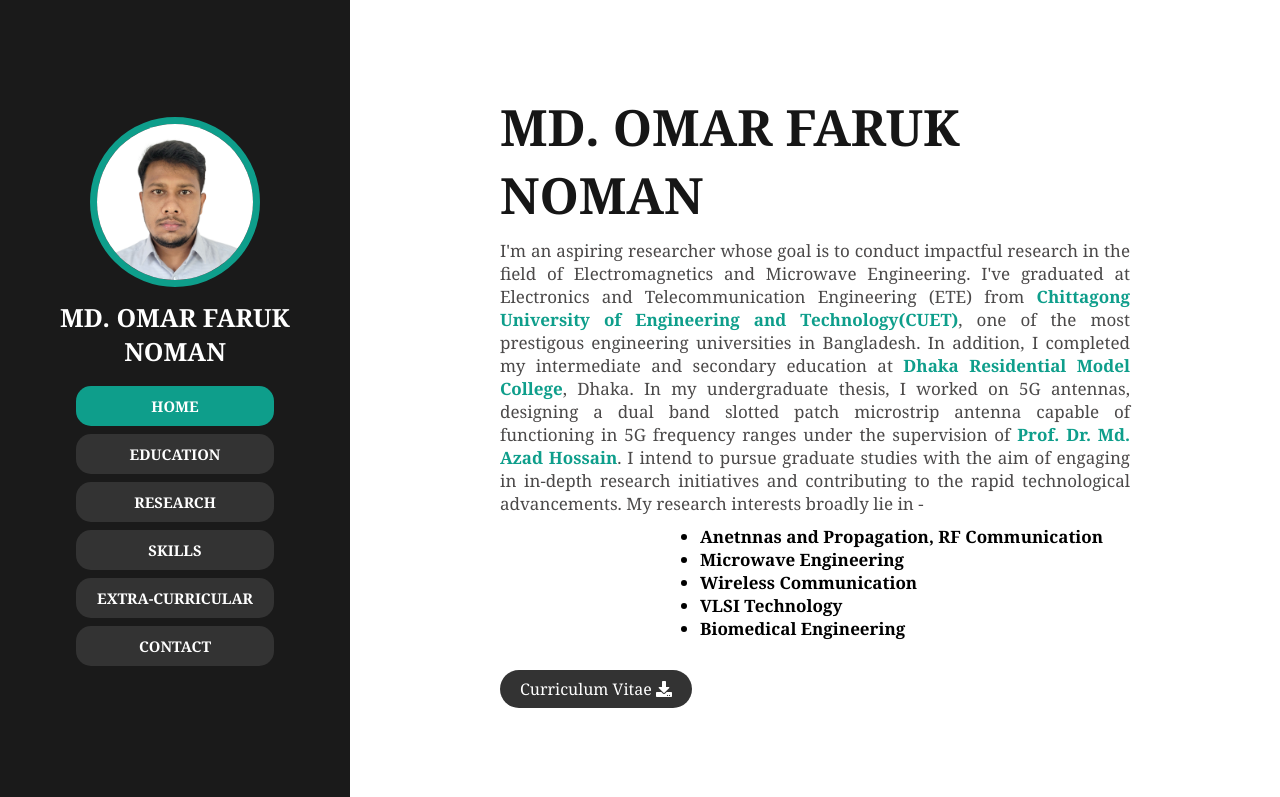
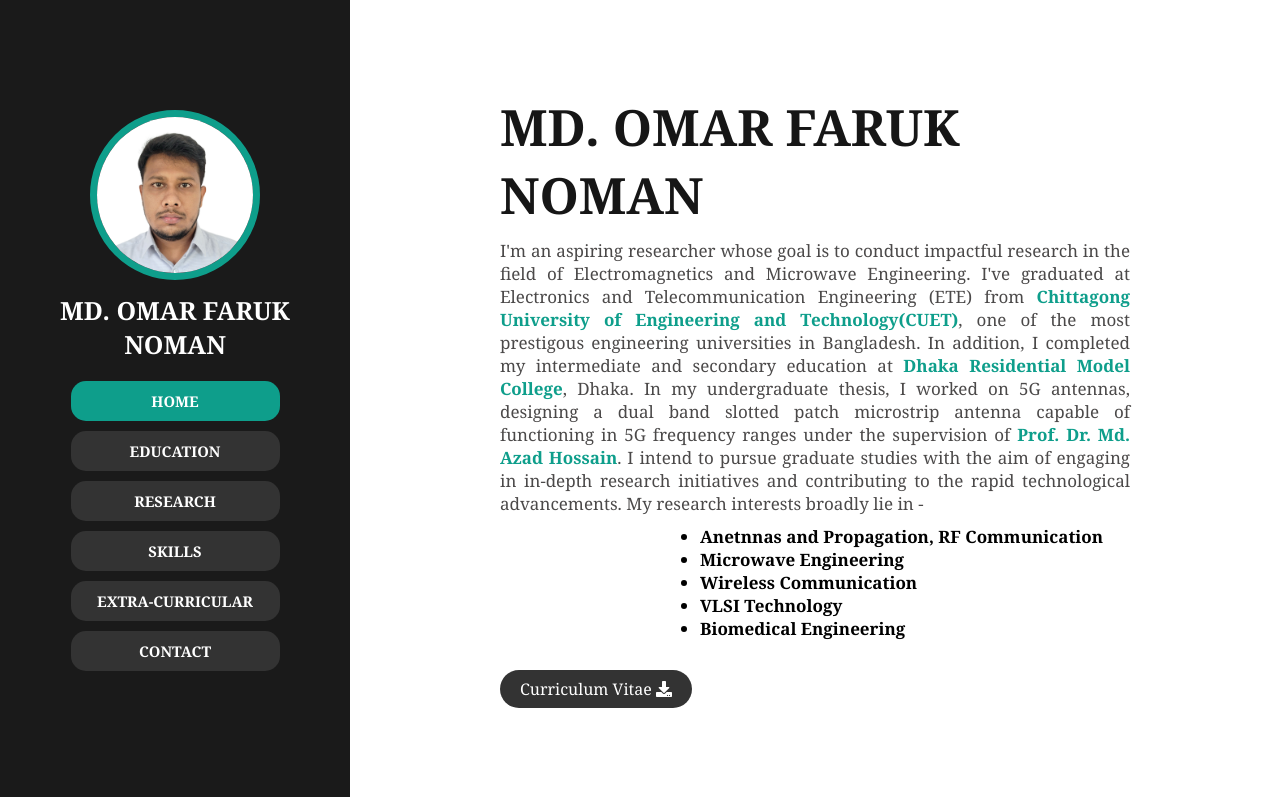
Before and after one commit to Noman160/noman13.github.io, a plain HTML site: page index.html in a window 1280 px wide. Shown: the top 797 px of the page. Drawn offline with nearby package versions, Linux system fonts and the light colour scheme.

Commit message:
Add files via upload

```diff
--- a/style.css
+++ b/style.css
@@ -119,7 +119,7 @@ header .user .post {
 }
 
 header .navbar {
-    width: 93%;
+    width: 96%;
 }
 
 header .navbar ul {
@@ -132,7 +132,7 @@ header .navbar ul {
 header .navbar ul li a {
     display: block;
     padding: 1rem;
-    margin: 0.8rem 0;
+    margin: 1rem 0;
     background: #333;
     color: #fff;
     font-size: 1.475rem;
```
